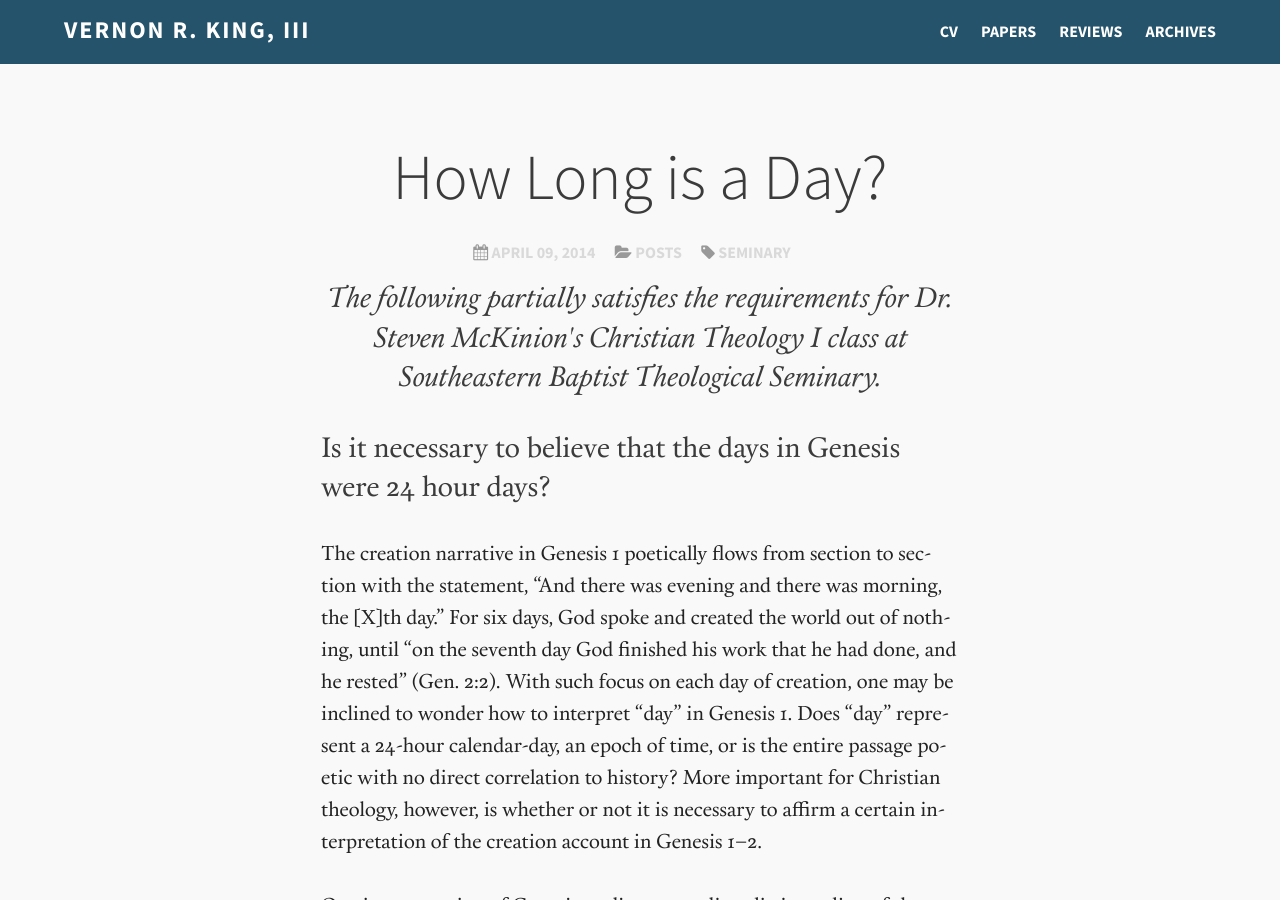
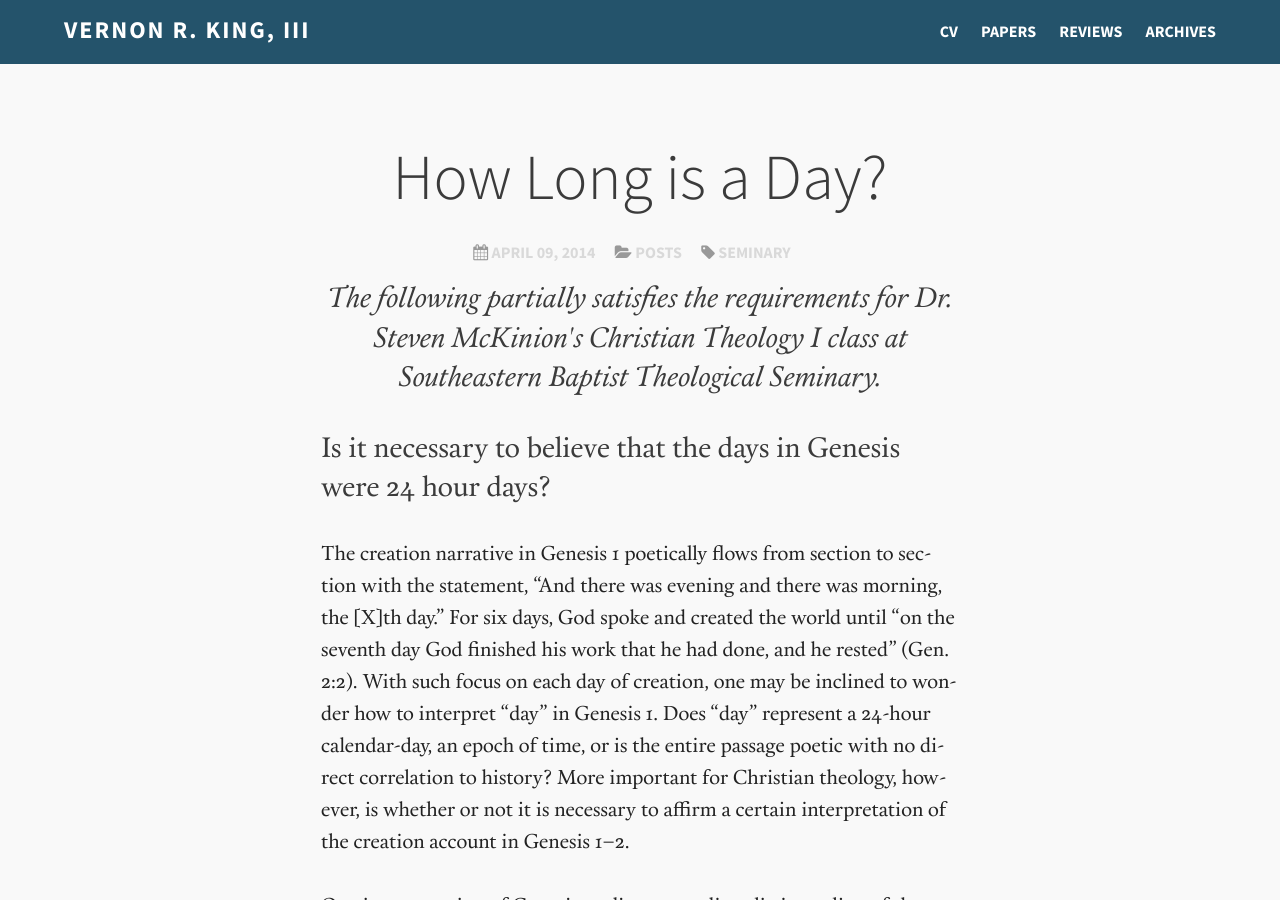
Before and after one commit to snowdj/vernonking.org, a Jekyll site: the page built from _posts/2014-04-09-how-long-is-a-day.md, in a window 1280 px wide and 900 px high. Built offline with Jekyll 4.4.1, drawn with Linux system fonts in a browser that asks for light colours.

Commit message:
Update 2014-04-09-how-long-is-a-day.md

```diff
--- a/_posts/2014-04-09-how-long-is-a-day.md
+++ b/_posts/2014-04-09-how-long-is-a-day.md
@@ -10,7 +10,7 @@ intro: Is it necessary to believe that the days in Genesis were 24 hour days?
 date: 2014-04-09T08:00-05:00
 ---
 
-The creation narrative in Genesis 1 poetically flows from section to section with the statement, "And there was evening and there was morning, the [X]th day." For six days, God spoke and created the world out of nothing, until "on the seventh day God finished his work that he had done, and he rested" (Gen. 2:2). With such focus on each day of creation, one may be inclined to wonder how to interpret "day" in Genesis 1. Does "day" represent a 24-hour calendar-day, an epoch of time, or is the entire passage poetic with no direct correlation to history? More important for Christian theology, however, is whether or not it is necessary to affirm a certain interpretation of the creation account in Genesis 1--2.
+The creation narrative in Genesis 1 poetically flows from section to section with the statement, "And there was evening and there was morning, the [X]th day." For six days, God spoke and created the world until "on the seventh day God finished his work that he had done, and he rested" (Gen. 2:2). With such focus on each day of creation, one may be inclined to wonder how to interpret "day" in Genesis 1. Does "day" represent a 24-hour calendar-day, an epoch of time, or is the entire passage poetic with no direct correlation to history? More important for Christian theology, however, is whether or not it is necessary to affirm a certain interpretation of the creation account in Genesis 1--2.
 
 One interpretation of Genesis 1 relies upon a literalistic reading of the text. This view interprets the "evening" and "morning" of the text to signify standard calendar-days. While some have additionally interpreted the creation account to be prophetic, most of the Church for centuries has promoted the literalistic interpretation of a calendar-day view of "day". Generally, the calendar-day theory aligns with a view of the earth as being "young", that is, thousands of years old.
 
```
